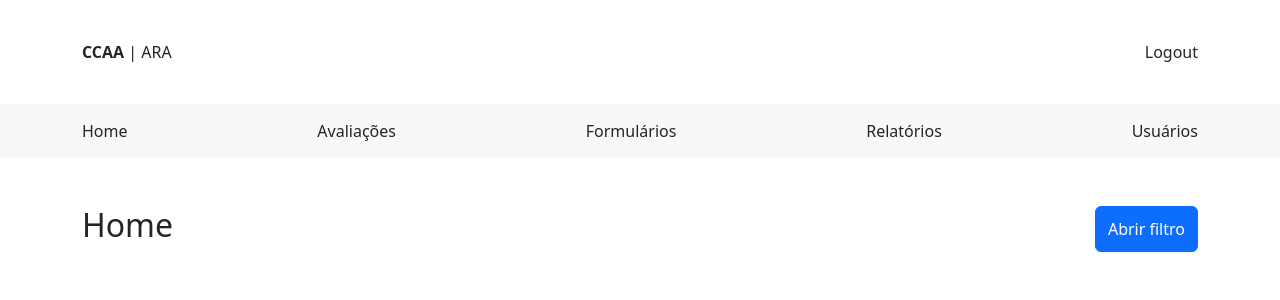
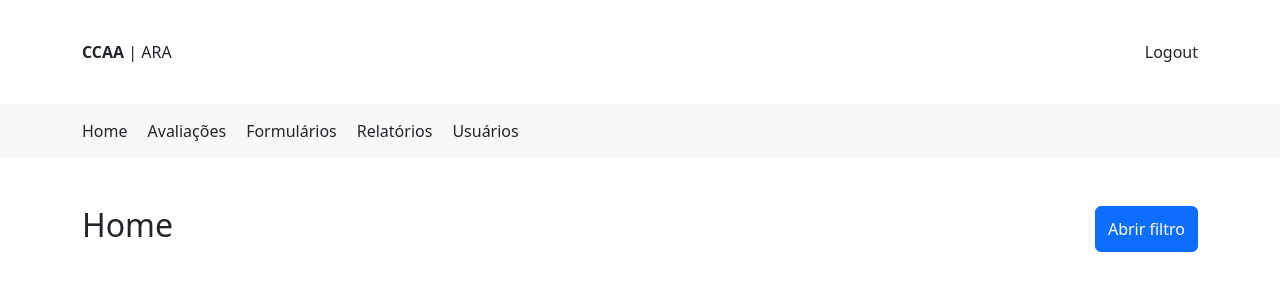
Before and after one commit to ofernandoavila/ccaa_ara, a React (Create React App) app: page / in a window 1280 px wide. Shown: the top 300 px of the page. Built offline with nearby package versions, Linux system fonts and the light colour scheme.

Commit message:
alteração no menu

```diff
--- a/src/components/common/MenuHeader.tsx
+++ b/src/components/common/MenuHeader.tsx
@@ -3,9 +3,15 @@ import { Link } from "react-router-dom";
 export default function MenuHeader() {
     return (
         <nav id="menu-header" className="">
-            <ul className="container d-flex justify-content-between">
+            <ul className="container d-flex" style={{ gap: '20px' }}>
                 <li><Link to={'/'}>Home</Link></li>
-                <li><Link to={'/avaliacoes'}>Avaliações</Link></li>
+                <li className="dropdown-menu-parent">
+                    <Link to={'/avaliacoes'}>Avaliações</Link>
+                    <ul className="dropdown-menu">
+                        <li><Link to={'/avaliacoes'}>Avaliação</Link></li>
+                        <li><Link to={'/avaliacoes/tecnicas'}>Técnicas de avaliação</Link></li>
+                    </ul>
+                </li>
                 <li className="dropdown-menu-parent">
                     <Link to={'/formularios'}>Formulários</Link>
                     <ul className="dropdown-menu">
```
